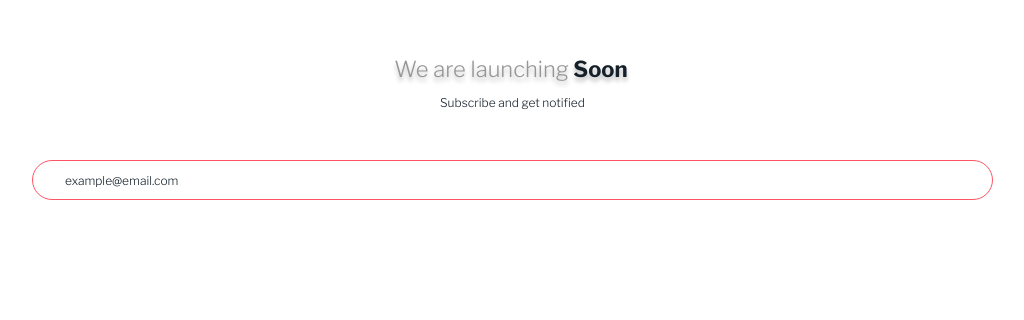
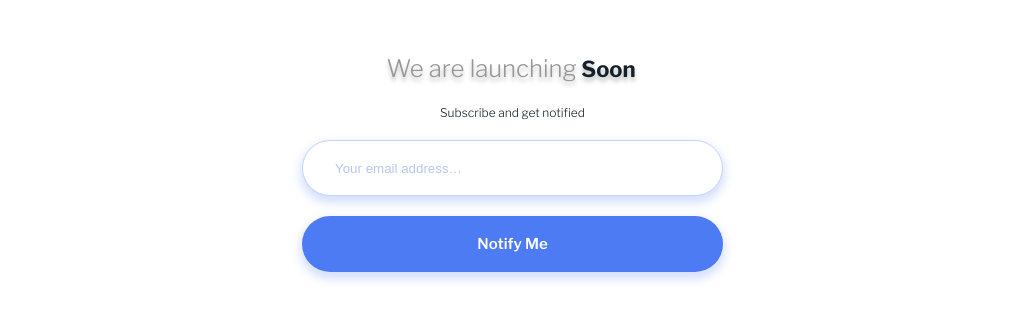
Before and after one commit to DachiNatenadze/Ping-Coming, a plain HTML site: page index.html in a window 1280 px wide. Shown: the part 110-430 px from the top of the page, without its empty margins (128-1152 px from the left). Drawn offline with nearby package versions, Linux system fonts and the light colour scheme.

Commit message:
add notify button

```diff
--- a/index.html
+++ b/index.html
@@ -18,7 +18,10 @@
         <img class="Logo" src="./images/logo.svg" alt="PING logo" />
         <h2>We are launching<span> Soon </span></h2>
         <h3>Subscribe and get notified</h3>
-        <input class="input" type="text" value="example@email.com" />
+        <div class="container">
+          <input class="input" type="text" value="Your email address…" />
+          <div class="notify">Notify Me</div>
+        </div>
       </header>
     </main>
   </body>
--- a/main.css
+++ b/main.css
@@ -20,7 +20,8 @@
 }
 
 .Starter h2 {
-  padding: 56px 0px 10px 0px; /* Adjust the bottom padding to create space between h2 and span */
+  width: 712px;
+  padding: 56px 0px 10px 0px;
   width: 302px;
   justify-content: center;
   align-items: center;
@@ -29,7 +30,7 @@
   text-align: center;
   text-shadow: 0px 4px 4px rgba(0, 0, 0, 0.25);
   font-family: "Libre Franklin";
-  font-size: 22px;
+  font-size: px;
   font-style: normal;
   font-weight: 300;
   line-height: 32px;
@@ -47,7 +48,8 @@
 
 .Starter h3 {
   flex-shrink: 0;
-  padding: 184px 114px 613px 115 px;
+  padding: 10px 0;
+  margin-bottom: 10px; /* Added margin-bottom to create space */
   color: #15202a;
   text-align: center;
   font-family: "Libre Franklin";
@@ -57,30 +59,41 @@
   line-height: normal;
 }
 
-/* .Starter .Form {
-  width: 100%;
-  height: 40px;
-  flex-shrink: 0;
-  border-radius: 20px;
-  border: 1px solid #ff5466;
-  background: #fff;
-  box-shadow: 0px 0px 7px 3px rgba(0, 0, 0, 0);
-} */
+.Starter .container {
+  display: flex;
+  flex-direction: column;
+  align-items: center;
+}
+
+.Starter .input,
+.notify {
+  width: 421px;
+  height: 56px;
+  border-radius: 28px;
+  box-shadow: 0px 5px 10px 2px rgba(76, 123, 243, 0.23);
+  margin-bottom: 20px;
+}
+
 .Starter .input {
-  margin-top: 50px;
-  /* Added a unit (e.g., px) to the gap value */
-  color: #15202a;
+  justify-content: center;
+  border: 1px solid #c2d3ff;
+  color: #b8c7ed;
+  font-weight: 300;
+  line-height: 20px;
+  padding: 10px 32px;
+}
+
+.notify {
+  display: flex;
+  align-items: center;
+  justify-content: center;
+  background: #4c7bf3;
+  color: #fff;
+  color: #fff;
+  text-align: center;
   font-family: "Libre Franklin";
-  font-size: 12px;
+  font-size: 15px;
   font-style: normal;
-  font-weight: 300;
-  line-height: 20px; /* 166.667% */
-  padding: 10px 32px; /* Adjusted padding values */
-  width: 100%;
-  height: 40px;
-  flex-shrink: 0;
-  border-radius: 20px;
-  border: 1px solid #ff5466;
-  background: #fff;
-  box-shadow: 0px 0px 7px 3px rgba(0, 0, 0, 0);
+  font-weight: 600;
+  line-height: 16px; /* 133.333% */
 }
```
